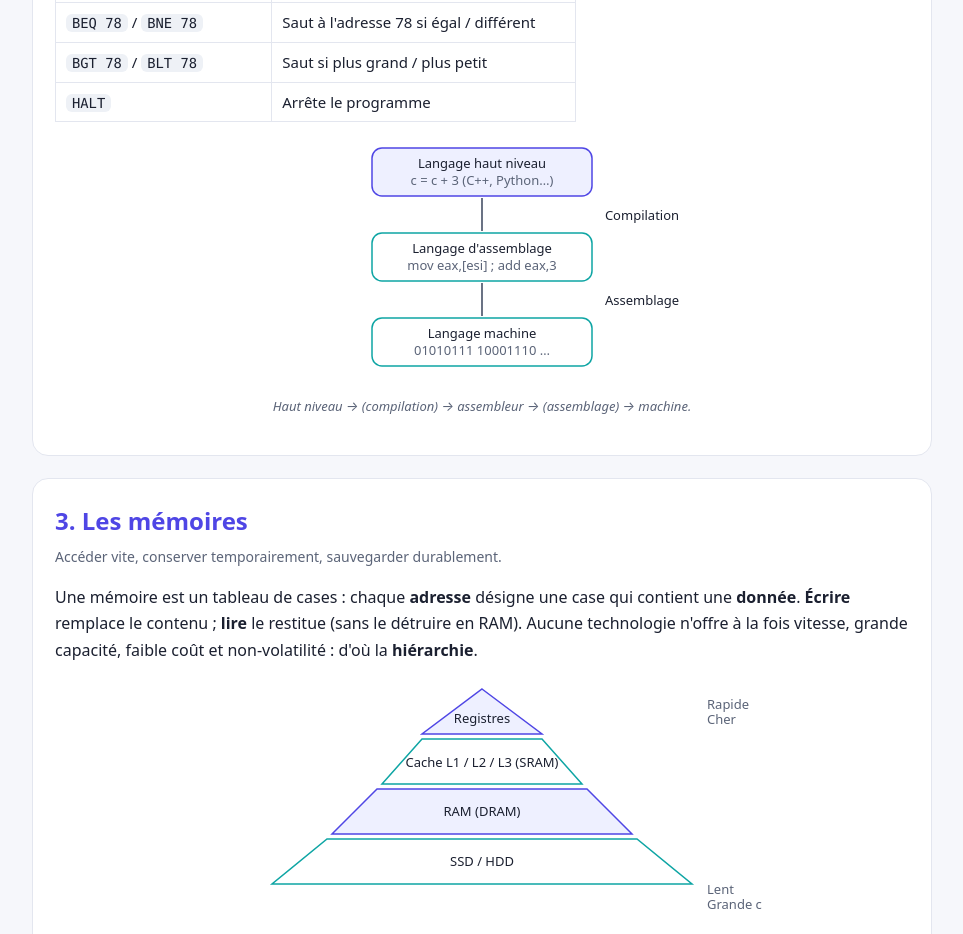
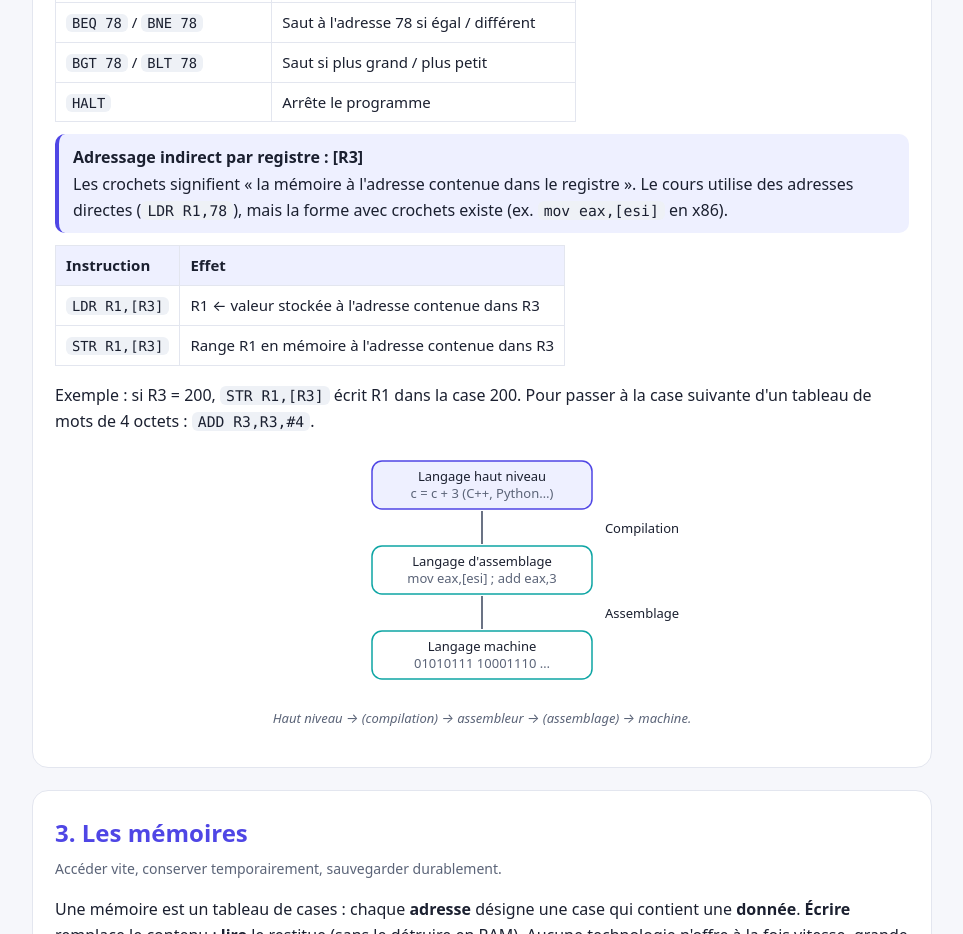
Before and after one commit to yousri25/Architecture-Systeme-numerique, a plain HTML site: page index.html in a window 1280 px wide. Shown: the part 3958-4892 px from the top of the page, without its empty margins (158-1121 px from the left). Drawn offline with Linux system fonts and the light colour scheme.

Commit message:
Enhance documentation on indirect addressing
Added indirect addressing explanation and examples.

```diff
--- a/index.html
+++ b/index.html
@@ -65,6 +65,9 @@ details{border:1px solid var(--bd);border-radius:10px;padding:8px 14px;margin:8p
 <h3>Assembleur</h3>
 <p>Représentation textuelle du langage machine : chaque combinaison de bits est un <b>mnémonique</b>. Exemple : « additionner 125 et R2, ranger dans R1 » = <code>ADD R1,R2,#125</code> (le symbole <code>#</code> indique une valeur immédiate) = <code>11100010100000100001000001111101</code> en machine.</p>
 <table><tr><th>Instruction</th><th>Effet</th></tr><tr><td><code>LDR R1,78</code></td><td>Charge la valeur de l'adresse 78 dans R1</td></tr><tr><td><code>STR R3,125</code></td><td>Range R3 en mémoire à l'adresse 125</td></tr><tr><td><code>ADD R0,R1,R2</code></td><td>R0 ← R1 + R2</td></tr><tr><td><code>SUB R1,R0,#128</code></td><td>R1 ← R0 − 128</td></tr><tr><td><code>SUB R0,R1,R2</code></td><td>R0 ← R1 − R2</td></tr><tr><td><code>MOV R1,#23</code> / <code>MOV R0,R3</code></td><td>R1 ← 23 / R0 ← R3</td></tr><tr><td><code>CMP R0,#23</code></td><td>Compare R0 à 23 (prépare le saut)</td></tr><tr><td><code>BEQ 78</code> / <code>BNE 78</code></td><td>Saut à l'adresse 78 si égal / différent</td></tr><tr><td><code>BGT 78</code> / <code>BLT 78</code></td><td>Saut si plus grand / plus petit</td></tr><tr><td><code>HALT</code></td><td>Arrête le programme</td></tr></table>
+<div class="def"><b>Adressage indirect par registre : [R3]</b>Les crochets signifient « la mémoire à l'adresse contenue dans le registre ». Le cours utilise des adresses directes (<code>LDR R1,78</code>), mais la forme avec crochets existe (ex. <code>mov eax,[esi]</code> en x86).</div>
+<table><tr><th>Instruction</th><th>Effet</th></tr><tr><td><code>LDR R1,[R3]</code></td><td>R1 ← valeur stockée à l'adresse contenue dans R3</td></tr><tr><td><code>STR R1,[R3]</code></td><td>Range R1 en mémoire à l'adresse contenue dans R3</td></tr></table>
+<p>Exemple : si R3 = 200, <code>STR R1,[R3]</code> écrit R1 dans la case 200. Pour passer à la case suivante d'un tableau de mots de 4 octets : <code>ADD R3,R3,#4</code>.</p>
 <figure><svg viewBox="0 0 560 250" width="560"><g class="b"><rect x="170" y="10" width="220" height="48" rx="10"/></g><g class="b2"><rect x="170" y="95" width="220" height="48" rx="10"/><rect x="170" y="180" width="220" height="48" rx="10"/></g><g text-anchor="middle"><text x="280" y="30">Langage haut niveau</text><text x="280" y="47" class="m">c = c + 3 (C++, Python…)</text><text x="280" y="115">Langage d'assemblage</text><text x="280" y="132" class="m">mov eax,[esi] ; add eax,3</text><text x="280" y="200">Langage machine</text><text x="280" y="217" class="m">01010111 10001110 …</text><text x="440" y="82">Compilation</text><text x="440" y="167">Assemblage</text></g><g class="l"><path d="M280 60v33M280 145v33"/></g></svg><figcaption>Haut niveau → (compilation) → assembleur → (assemblage) → machine.</figcaption></figure></section>
 
 <section id="mem"><h2>3. Les mémoires</h2><p class="sub">Accéder vite, conserver temporairement, sauvegarder durablement.</p>
```
